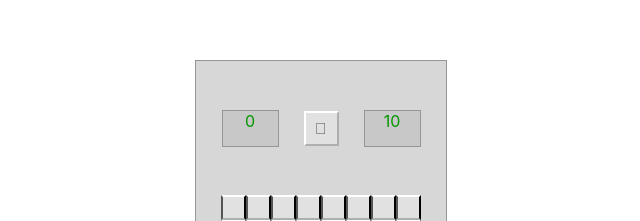
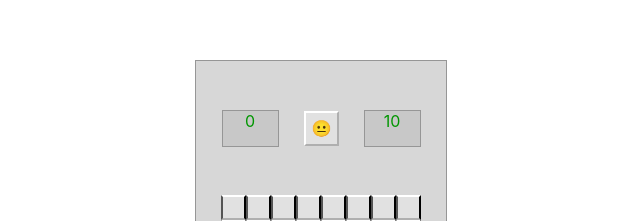
Before and after one commit to jerrywu28/minesweeper, a React (Create React App) app in the folder game/: page / in a window 1280 px wide. Shown: the part 132-353 px from the top of the page, without its empty margins (319-959 px from the left). Built offline with nearby package versions, Linux system fonts and the light colour scheme.

Commit message:
Added faces to symbolize pre-game, game-started, and game-over to restart button.

```diff
--- a/game/src/App.jsx
+++ b/game/src/App.jsx
@@ -12,9 +12,11 @@ class App extends Component {
       board: [],
       remaining: 10,
       gameStarted: false,
-      restarted: false
+      restarted: false,
+      gameOver: false
     }
     this.fillBoard = this.fillBoard.bind(this);
+    this.endGame = this.endGame.bind(this);
   }
 
   componentDidMount() {
@@ -109,16 +111,22 @@ class App extends Component {
     });
   }
 
+  endGame() {
+    this.setState({
+      gameStarted: false,
+      gameOver: true});
+  }
+
   render() {
     return (
       <div className="App">
         <div id="status-bar">
-          <Timer id="timer" gameStarted={this.state.gameStarted}/>
-          <Restart fillBoard={this.fillBoard}/>
+          <Timer id="timer" gameStarted={this.state.gameStarted} gameOver={this.state.gameOver}/>
+          <Restart fillBoard={this.fillBoard} gameStarted={this.state.gameStarted} restarted={this.state.restarted} gameOver={this.state.gameOver}/>
           <Minesleft id="mines-left" remaining={this.state.remaining} />
         </div>
         <div id="game-board">
-          <Gameboard board={this.state.board} gameStarted={this.state.gameStarted} restarted={this.state.restarted}/>
+          <Gameboard board={this.state.board} gameStarted={this.state.gameStarted} restarted={this.state.restarted} endGame={this.endGame} gameOver={this.state.gameOver}/>
         </div>
       </div>
     );
--- a/game/src/Gameboard.jsx
+++ b/game/src/Gameboard.jsx
@@ -4,7 +4,7 @@ import Squares from './Squares.jsx';
 const Gameboard = props => (
   <div>
     {props.board.map((row, rowIndex) => {
-      return <Squares key={rowIndex} row={row} rowIndex={rowIndex} gameStarted={props.gameStarted} restarted={props.restarted}>row</Squares>
+      return <Squares key={rowIndex} row={row} rowIndex={rowIndex} gameStarted={props.gameStarted} restarted={props.restarted} endGame={props.endGame} gameOver={props.gameOver}>row</Squares>
     })}
   </div>
 )
--- a/game/src/Restart.jsx
+++ b/game/src/Restart.jsx
@@ -1,10 +1,16 @@
 import React from 'react';
 import './Styles/Restart.css';
 
-const Restart = props => (
-  <div>
-    <button id="restart" onClick={props.fillBoard}></button>
-  </div>
-)
+const Restart = props => {
+  let face = props.gameStarted ? '😅' : '😐';
+  if (props.gameOver) {
+    face = '💀';
+  }
+  return (
+    <div>
+      <button id="restart" onClick={props.fillBoard}>{face}</button>
+    </div>
+  )
+}
 
 export default Restart
--- a/game/src/Squares.jsx
+++ b/game/src/Squares.jsx
@@ -10,11 +10,14 @@ class Squares extends Component {
   }
 
   clickSquare(e) {
-    if (this.props.gameStarted) {
+    if (this.props.gameStarted && !this.props.gameOver) {
       if (e.target.value !== '0') {
         e.target.innerText = e.target.value;
       }
       e.target.classList.add('left-clicked');
+      if (e.target.value === 'M') {
+        this.props.endGame();
+      }
     }
   }
 
--- a/game/src/Timer.jsx
+++ b/game/src/Timer.jsx
@@ -1,5 +1,6 @@
 import React, { Component } from 'react';
 import './Styles/Timer.css';
+
 
 class Timer extends Component {
   constructor(props) {
@@ -12,10 +13,14 @@ class Timer extends Component {
   }
 
   componentWillReceiveProps(nextProps) {
+    let startInterval;
     if (nextProps.gameStarted) {
       let currentTime = Date.now();
       this.setState({startTime: currentTime})
-      setInterval(this.timeSince, 1000);
+      startInterval = setInterval(this.timeSince, 1000);
+    } else {
+      console.log('here!');
+      clearInterval(startInterval);;
     }
   }
 
```
